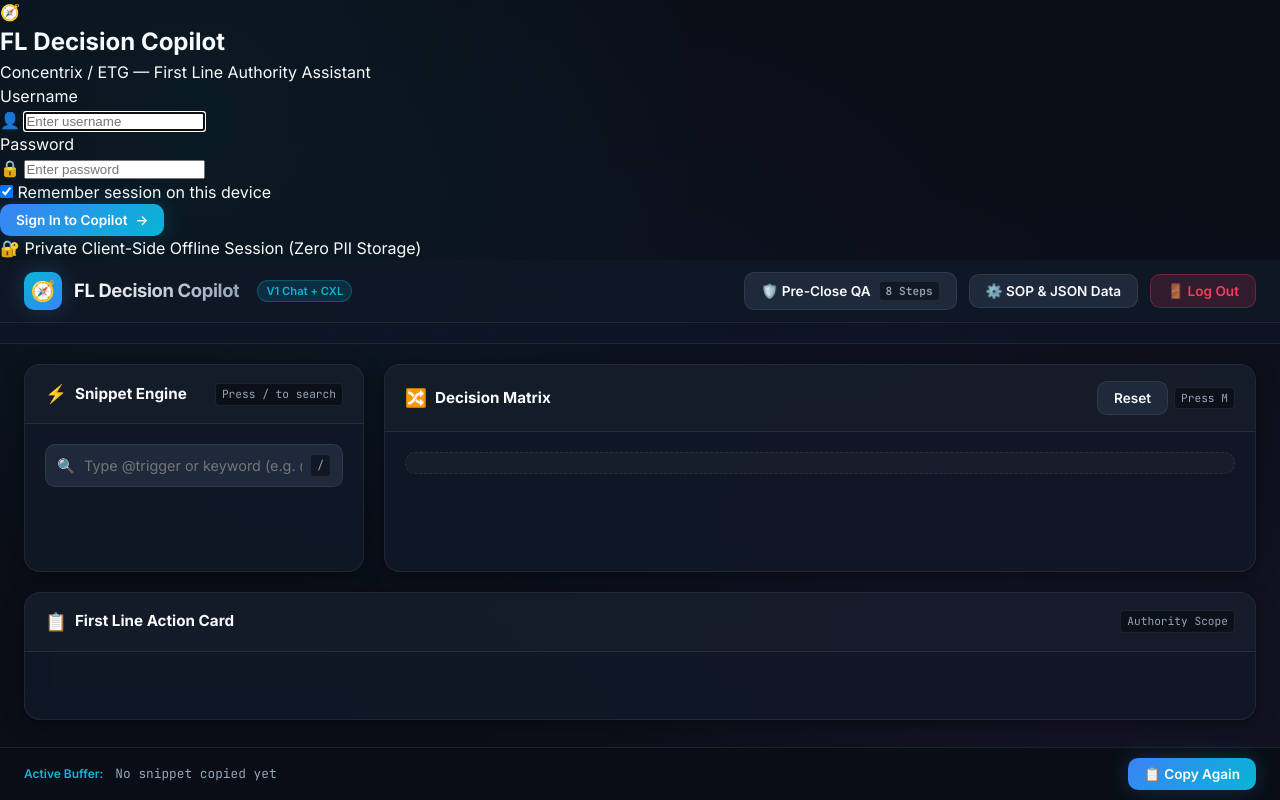
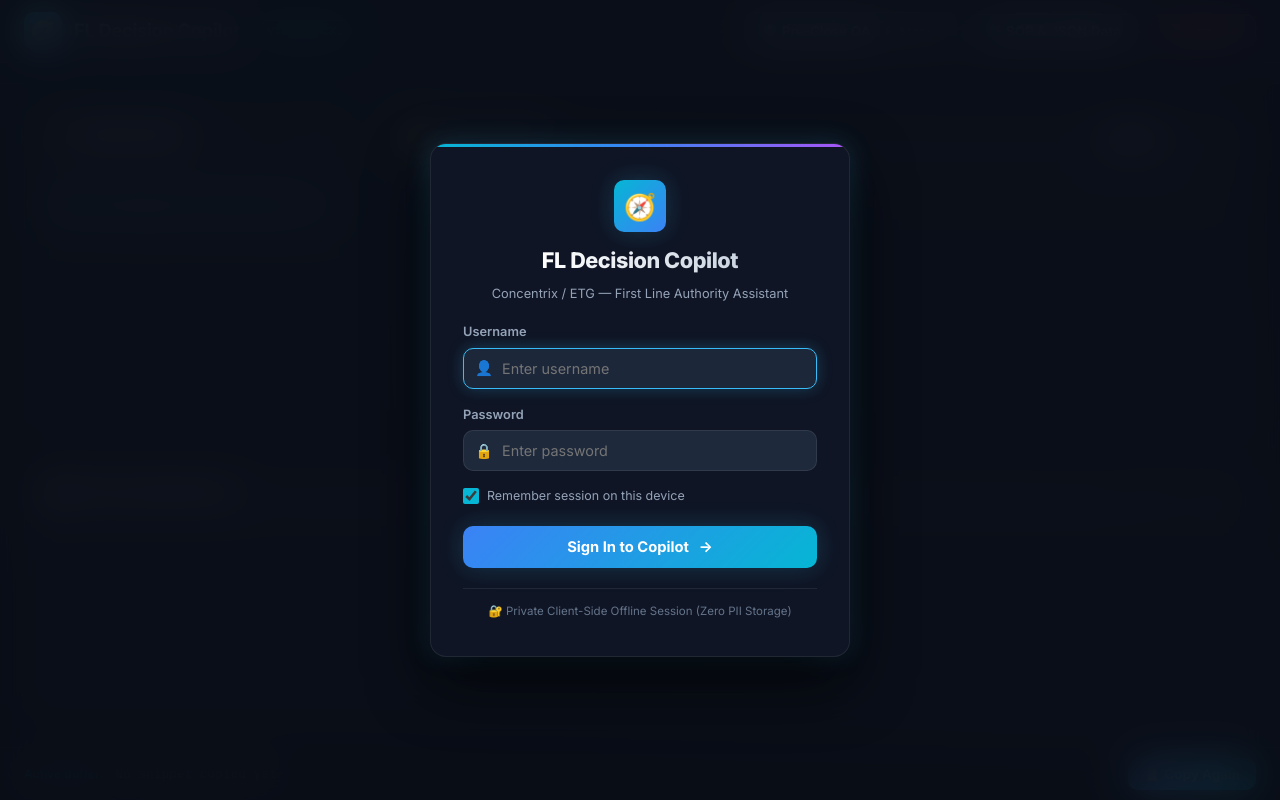
Before and after one commit to danny-duong-hoang/fl-decision-copilot, a website built with Vite: page index.html in a window 1280 px wide. Built offline with nearby package versions, Linux system fonts and the light colour scheme.

Commit message:
feat: add login screen styles to src/style.css

```diff
--- a/src/style.css
+++ b/src/style.css
@@ -1074,3 +1074,197 @@
   from { opacity: 0; transform: translateY(-10px); }
   to { opacity: 1; transform: translateY(0); }
 }
+
+/* ==========================================================================
+   Login Screen Overlay & Card
+   ========================================================================== */
+.login-overlay {
+  position: fixed;
+  inset: 0;
+  background: rgba(10, 14, 23, 0.88);
+  backdrop-filter: blur(20px);
+  -webkit-backdrop-filter: blur(20px);
+  display: flex;
+  align-items: center;
+  justify-content: center;
+  z-index: 500;
+  padding: 20px;
+  transition: opacity 0.3s cubic-bezier(0.16, 1, 0.3, 1);
+}
+
+.login-card {
+  background: var(--bg-card);
+  border: 1px solid var(--border-color);
+  border-radius: var(--radius-lg);
+  width: 100%;
+  max-width: 420px;
+  padding: 36px 32px;
+  box-shadow: 0 25px 60px rgba(0, 0, 0, 0.7), var(--shadow-glow);
+  display: flex;
+  flex-direction: column;
+  gap: 20px;
+  position: relative;
+  overflow: hidden;
+}
+
+.login-card::before {
+  content: '';
+  position: absolute;
+  top: 0;
+  left: 0;
+  right: 0;
+  height: 3px;
+  background: linear-gradient(90deg, var(--accent-cyan), var(--accent-blue), var(--accent-purple));
+}
+
+.login-header {
+  display: flex;
+  flex-direction: column;
+  align-items: center;
+  text-align: center;
+  gap: 8px;
+}
+
+.login-icon {
+  width: 52px;
+  height: 52px;
+  background: linear-gradient(135deg, var(--accent-cyan), var(--accent-blue));
+  border-radius: var(--radius-md);
+  display: flex;
+  align-items: center;
+  justify-content: center;
+  font-size: 26px;
+  box-shadow: var(--shadow-glow);
+  margin-bottom: 4px;
+}
+
+.login-title {
+  font-size: 1.35rem;
+  font-weight: 800;
+  letter-spacing: -0.02em;
+  background: linear-gradient(90deg, #ffffff, #cbd5e1);
+  -webkit-background-clip: text;
+  -webkit-text-fill-color: transparent;
+}
+
+.login-subtitle {
+  font-size: 0.8rem;
+  color: var(--text-secondary);
+  line-height: 1.4;
+}
+
+.login-alert-error {
+  background: rgba(244, 63, 94, 0.15);
+  border: 1px solid rgba(244, 63, 94, 0.4);
+  color: #fecdd3;
+  padding: 10px 14px;
+  border-radius: var(--radius-md);
+  font-size: 0.8rem;
+  text-align: center;
+  animation: fadeIn 0.2s ease-in-out;
+}
+
+.login-form {
+  display: flex;
+  flex-direction: column;
+  gap: 16px;
+}
+
+.form-group {
+  display: flex;
+  flex-direction: column;
+  gap: 6px;
+}
+
+.form-group label {
+  font-size: 0.8rem;
+  font-weight: 600;
+  color: var(--text-secondary);
+}
+
+.input-with-icon {
+  position: relative;
+  display: flex;
+  align-items: center;
+}
+
+.input-with-icon .field-icon {
+  position: absolute;
+  left: 12px;
+  font-size: 0.9rem;
+  color: var(--text-muted);
+  pointer-events: none;
+}
+
+.input-with-icon input {
+  width: 100%;
+  padding: 11px 14px 11px 38px;
+  background: var(--bg-input);
+  border: 1px solid var(--border-color);
+  border-radius: var(--radius-md);
+  color: var(--text-primary);
+  font-family: inherit;
+  font-size: 0.9rem;
+  transition: var(--transition);
+}
+
+.input-with-icon input:focus {
+  outline: none;
+  border-color: var(--border-focus);
+  box-shadow: 0 0 15px rgba(56, 189, 248, 0.25);
+  background: rgba(30, 41, 59, 0.95);
+}
+
+.form-row-remember {
+  display: flex;
+  align-items: center;
+  justify-content: space-between;
+}
+
+.remember-label {
+  display: flex;
+  align-items: center;
+  gap: 8px;
+  font-size: 0.78rem;
+  color: var(--text-secondary);
+  cursor: pointer;
+  user-select: none;
+}
+
+.remember-label input[type="checkbox"] {
+  accent-color: var(--accent-cyan);
+  width: 16px;
+  height: 16px;
+  cursor: pointer;
+}
+
+.btn-login {
+  width: 100%;
+  padding: 12px 18px;
+  font-size: 0.92rem;
+  font-weight: 700;
+  display: flex;
+  align-items: center;
+  justify-content: center;
+  gap: 10px;
+  margin-top: 4px;
+}
+
+.login-footer {
+  font-size: 0.72rem;
+  color: var(--text-muted);
+  text-align: center;
+  border-top: 1px solid var(--border-color);
+  padding-top: 14px;
+}
+
+.shake {
+  animation: shakeCard 0.35s cubic-bezier(0.36, 0.07, 0.19, 0.97) both;
+}
+
+@keyframes shakeCard {
+  10%, 90% { transform: translate3d(-2px, 0, 0); }
+  20%, 80% { transform: translate3d(4px, 0, 0); }
+  30%, 50%, 70% { transform: translate3d(-6px, 0, 0); }
+  40%, 60% { transform: translate3d(6px, 0, 0); }
+}
```
